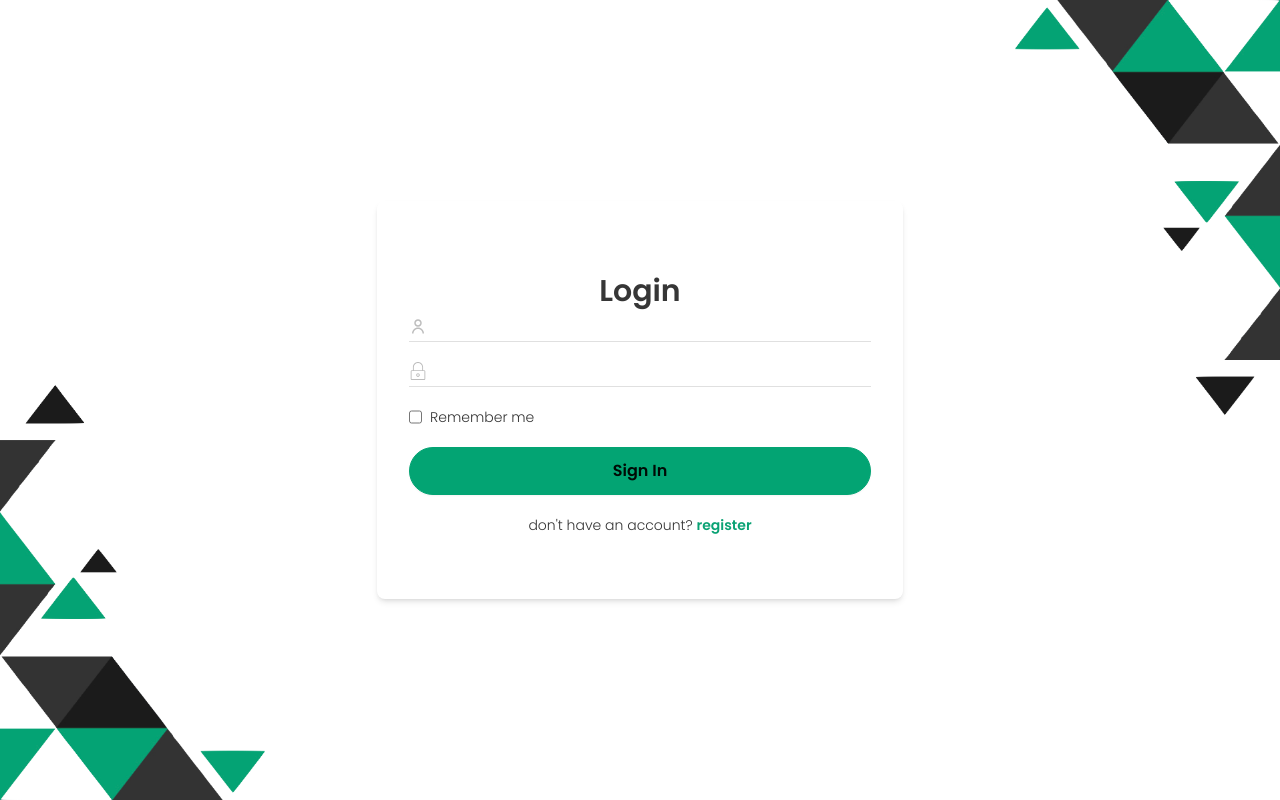
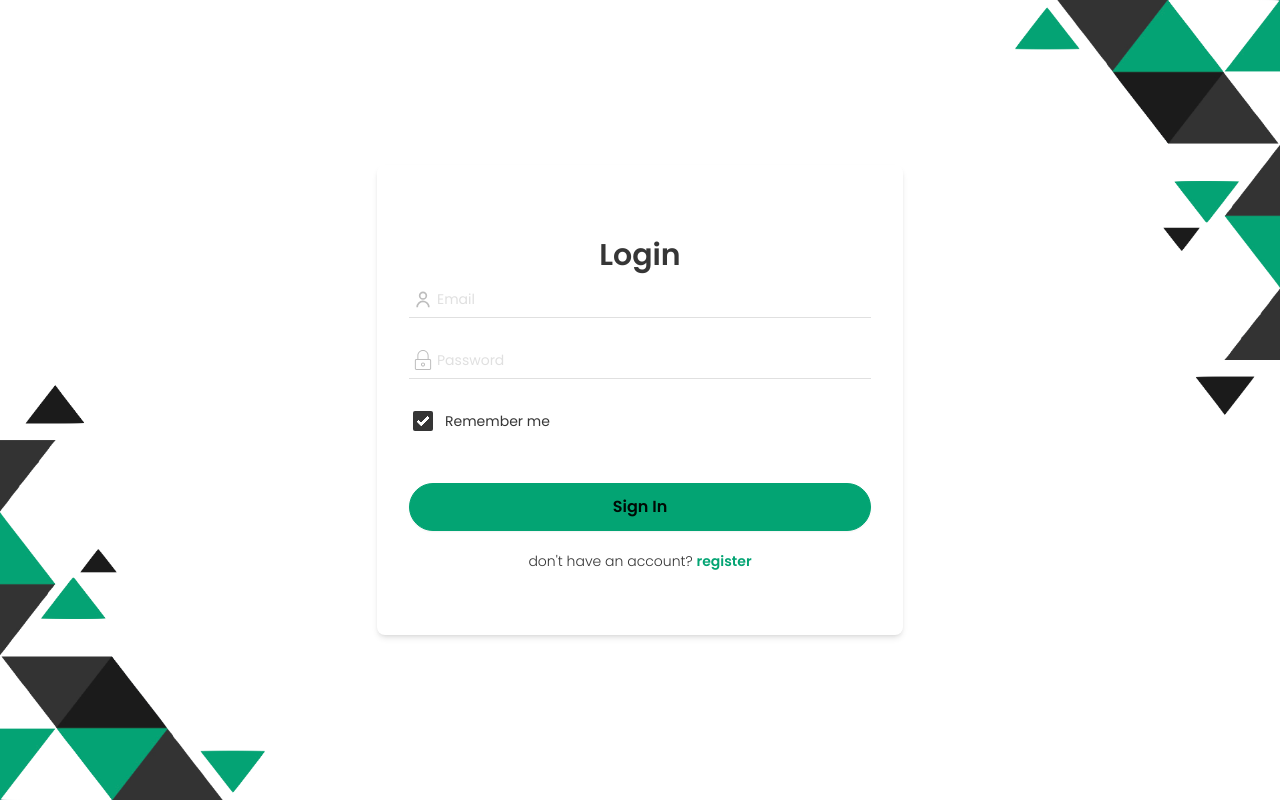
Before and after one commit to natalisvd/edu_tech, a Next.js app: page /login in a window 1280 px wide. Built offline with nearby package versions, Linux system fonts and the light colour scheme.

Commit message:
created input component, applied styles

```diff
--- /dev/null
+++ b/app/components/Icons/PasswordLockIcon.tsx
@@ -0,0 +1,17 @@
+import * as React from "react";
+import { SVGProps } from "react";
+const SvgComponent = (props: SVGProps<SVGSVGElement>) => (
+  <svg
+    xmlns="http://www.w3.org/2000/svg"
+    xmlSpace="preserve"
+    width="18"
+    height="18"
+    fill="currentColor"
+    viewBox="0 0 488.8 488.8"
+    {...props}
+  >
+    <path d="M81.5 488.8h325.8c19.7 0 35.8-16.1 35.8-35.8V258.3c0-19.7-16.1-35.8-35.8-35.8h-25.2v-84.8C382.1 61.8 320.3 0 244.4 0S106.7 61.8 106.7 137.7v84.8H81.5c-19.7 0-35.8 16.1-35.8 35.8V453c0 19.7 16.1 35.8 35.8 35.8zm49.7-351.1c0-62.4 50.8-113.2 113.2-113.2s113.2 50.8 113.2 113.2v84.8H131.2v-84.8zm-61 120.6c0-6.2 5.1-11.3 11.3-11.3h325.8c6.2 0 11.3 5.1 11.3 11.3V453c0 6.2-5.1 11.3-11.3 11.3H81.5c-6.2 0-11.3-5.1-11.3-11.3V258.3z" />
+    <path d="M244.4 405.5c27.5 0 49.9-22.4 49.9-49.9s-22.4-49.9-49.9-49.9-49.9 22.4-49.9 49.9c0 27.6 22.4 49.9 49.9 49.9zm0-75.2c14 0 25.4 11.4 25.4 25.4s-11.4 25.4-25.4 25.4c-14 0-25.4-11.4-25.4-25.4s11.4-25.4 25.4-25.4z" />
+  </svg>
+);
+export { SvgComponent as PasswordLockIcon };
--- /dev/null
+++ b/app/components/Icons/UserIcon.tsx
@@ -0,0 +1,15 @@
+import * as React from "react";
+import { SVGProps } from "react";
+const SvgComponent =(props: SVGProps<SVGSVGElement>) => (
+  <svg
+    xmlns="http://www.w3.org/2000/svg"
+    width="18"
+    height="18"
+    viewBox="0 0 18 18"
+    fill="currentColor"
+    {...props}
+  >
+    <path d="M5.25 6a3.75 3.75 0 1 1 7.5 0 3.75 3.75 0 0 1-7.5 0ZM9 8.25a2.25 2.25 0 1 0 0-4.5 2.25 2.25 0 0 0 0 4.5ZM4.757 12.257A6 6 0 0 0 3 16.5h1.5a4.5 4.5 0 1 1 9 0H15a6 6 0 0 0-10.243-4.243Z" />
+  </svg>
+);
+export { SvgComponent as UserIcon };
--- /dev/null
+++ b/app/components/Input/index.tsx
@@ -0,0 +1,24 @@
+import { ReactNode, forwardRef } from "react"
+
+interface TextInputProps extends React.InputHTMLAttributes<HTMLInputElement> {
+  icon?: ReactNode,
+  iconPlacement?: 'start' | 'end'
+}
+
+const baseStyle = "w-full p-2 font-normal text-sm placeholder-neutral border-b border-base-200 focus:outline-none focus:border-b-base-content transition-colors group-hover:border-b-base-content bg-transparent"
+
+export const Input = forwardRef<HTMLInputElement, TextInputProps>(({ icon, iconPlacement = 'start', ...inputProps }, forwardedRef) => {
+  const addPadding = iconPlacement === 'start' ? 'ps-7' : 'pe-7'
+  const cn = icon ? baseStyle.concat(' ', addPadding) : baseStyle
+
+  return (
+    <div className={`relative flex group justify-${iconPlacement}`}>
+      {icon}
+      <input
+        {...inputProps}
+        ref={forwardedRef}
+        className={cn}
+        />
+    </div>
+  )
+})
--- a/app/globals.css
+++ b/app/globals.css
@@ -1,3 +1,9 @@
 @tailwind base;
 @tailwind components;
 @tailwind utilities;
+
+@layer components {
+  .input-icon {
+    @apply fill-neutral-content hover:fill-base-content transition-colors dark:fill-base-content dark:hover:fill-neutral-content absolute mx-1 my-2;
+  }
+}
--- a/app/layout.tsx
+++ b/app/layout.tsx
@@ -2,7 +2,7 @@ import type { Metadata } from "next";
 import { Poppins } from "next/font/google";
 import "./globals.css";
 
-const poppins = Poppins({ subsets: ["latin"], weight: ["100", "300", "500", "600", "700"] });
+const poppins = Poppins({ subsets: ["latin"], weight: ["100", "300", "400", "500", "600", "700"] });
 
 export const metadata: Metadata = {
   title: "Edu Tech",
--- a/app/login/page.tsx
+++ b/app/login/page.tsx
@@ -2,6 +2,9 @@ import Link from "next/link";
 import { login } from "./actions";
 import Image from "next/image";
 import { styles } from "./styles";
+import { UserIcon } from "../components/Icons/UserIcon";
+import { PasswordLockIcon } from "../components/Icons/PasswordLockIcon";
+import { Input } from "../components/Input";
 
 export default function Login() {
   return (
@@ -9,41 +12,37 @@ export default function Login() {
       <form className={styles.form}>
         <div className="w-full m-auto py-8">
           <h2 className={styles.loginHeader}>Login</h2>
-          <div className={styles.inputWrapper}>
-            <Image
-              src="/icons/user.svg"
-              alt="User Icon"
-              width={18}
-              height={18}
-              priority
-              style={{ width: 'auto', height: "18px" }}
+          <div className="grid grid-flow-row gap-6">
+            <Input
+              id="email"
+              name="email"
+              type="email"
+              required
+              placeholder="Email"
+              icon={<UserIcon className="input-icon w-5 h-5" />}
             />
-            <input id="email" name="email" type="email" required className="w-full" />
+            <Input
+              id="password"
+              name="password"
+              type="password"
+              required
+              placeholder="Password"
+              icon={<PasswordLockIcon className="input-icon w-5 h-5" />}
+            />
+            <div className="form-control w-max">
+              <label className="label cursor-pointer gap-3">
+                <input type="checkbox" defaultChecked className="checkbox checkbox-sm rounded-sm" />
+                <span className="label-text">Remember me</span>
+              </label>
+            </div>
+            <button formAction={login} className={styles.signInButton}>
+              Sign In
+            </button>
           </div>
-
-          <div className="border-b  mt-5 border-neutral justify-items-center flex">
-            <Image
-              src="/icons/password.svg"
-              alt="Password Icon"
-              width={18}
-              height={18}
-              priority
-              style={{ width: 'auto', height: "18px" }}
-            />
-            <input id="password" name="password" type="password" required className="w-full" />
-          </div>
-
-          <div className={styles.checkboxWrapper}>
-            <input type="checkbox" />
-            <span className={styles.rememberMeText}>Remember me</span>
-          </div>
-          <button formAction={login} className={styles.signInButton}>
-            Sign In
-          </button>
           <div className="flex justify-center mt-5">
             <span className={styles.registerLink}>
               don't have an account?{" "}
-              <Link href={"/signup"} className="text-[#0aa274] font-semibold">
+              <Link href={"/signup"} className="text-primary font-semibold">
                 register
               </Link>
             </span>
--- a/app/login/styles.ts
+++ b/app/login/styles.ts
@@ -1,9 +1,7 @@
 export const styles = {
     wrapper: "h-screen flex items-center justify-center bg-base-100 p-3 lg:p-6 relative",
     form: "shadow-lg p-8 rounded-lg shadow-md w-full max-w-[526px] z-20",
-    loginHeader: "text-3xl font-semibold text-center mt-[8px] mb-[8px]",
-    inputWrapper: "border-b border-b-[1px] border-neutral justify-items-center flex",
-    input: "w-full p-3 text-sm text-neutral placeholder-neutral focus:outline-none focus:border-blue-500",
+    loginHeader: "text-3xl font-semibold text-center mt-2 mb-2",
     checkboxWrapper: "mt-5 flex",
     checkboxLabel: "text-sm font-light ml-2",
     rememberMeText: "text-sm font-light ml-2",
--- a/tailwind.config.ts
+++ b/tailwind.config.ts
@@ -15,10 +15,11 @@ const config: Config = {
           primary: "#03A473",
           accent: "#038f00",
           neutral: "#E0E0E0",
+          "neutral-content": "BDBDBD",
           "base-100": "#fff",
           "base-200": "#E0E0E0",
           "base-300": "#5B5B5B",
-          "base-content": "#363636"
+          "base-content": "#363636",
         },
       },
       {
@@ -27,6 +28,7 @@ const config: Config = {
           primary: "#03A473",
           accent: "#038f00",
           neutral: "#232323",
+          "neutral-content": "BDBDBD",
           "base-100": "#101010",
           "base-200": "#232323",
           "base-300": "#5B5B5B",
```
